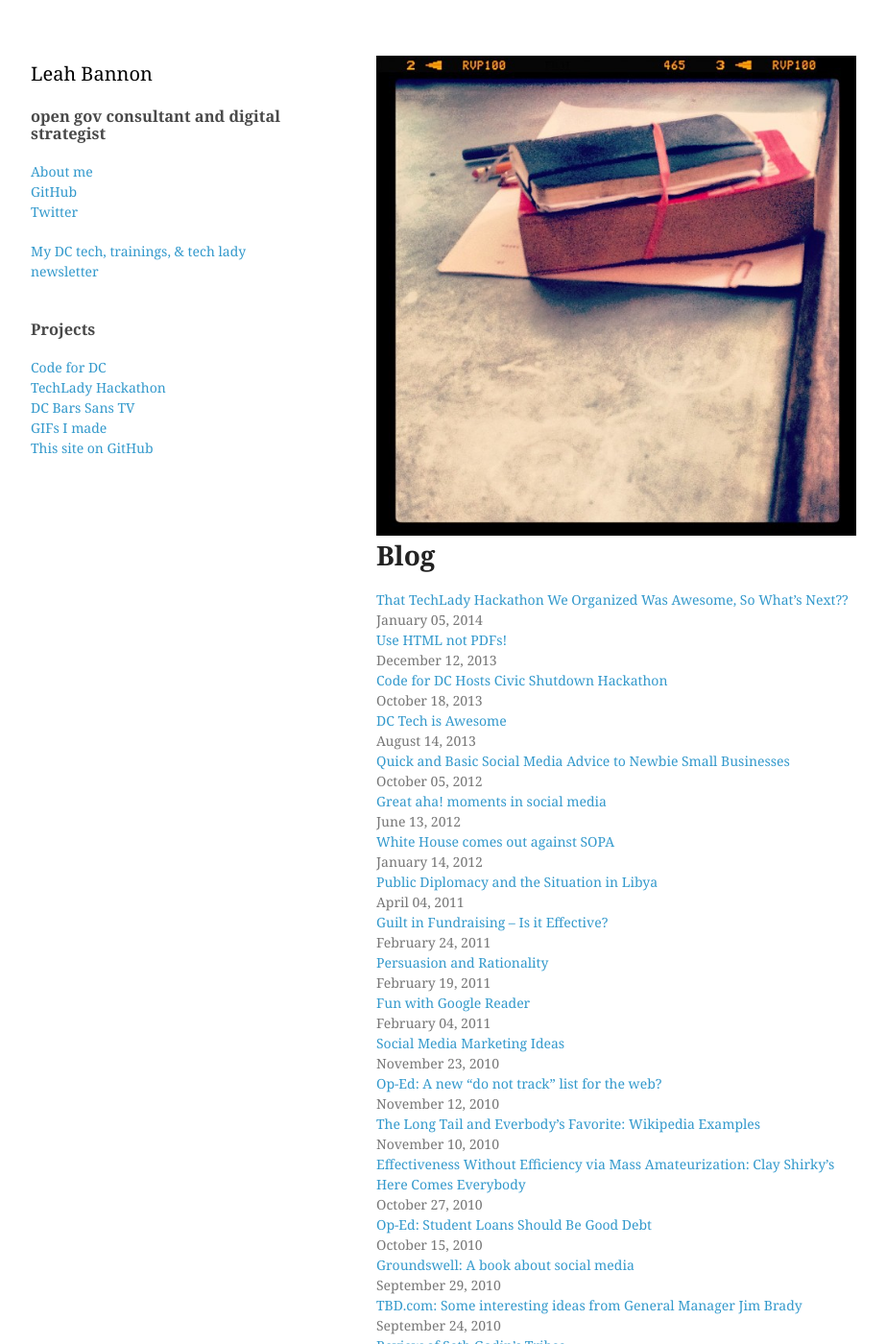
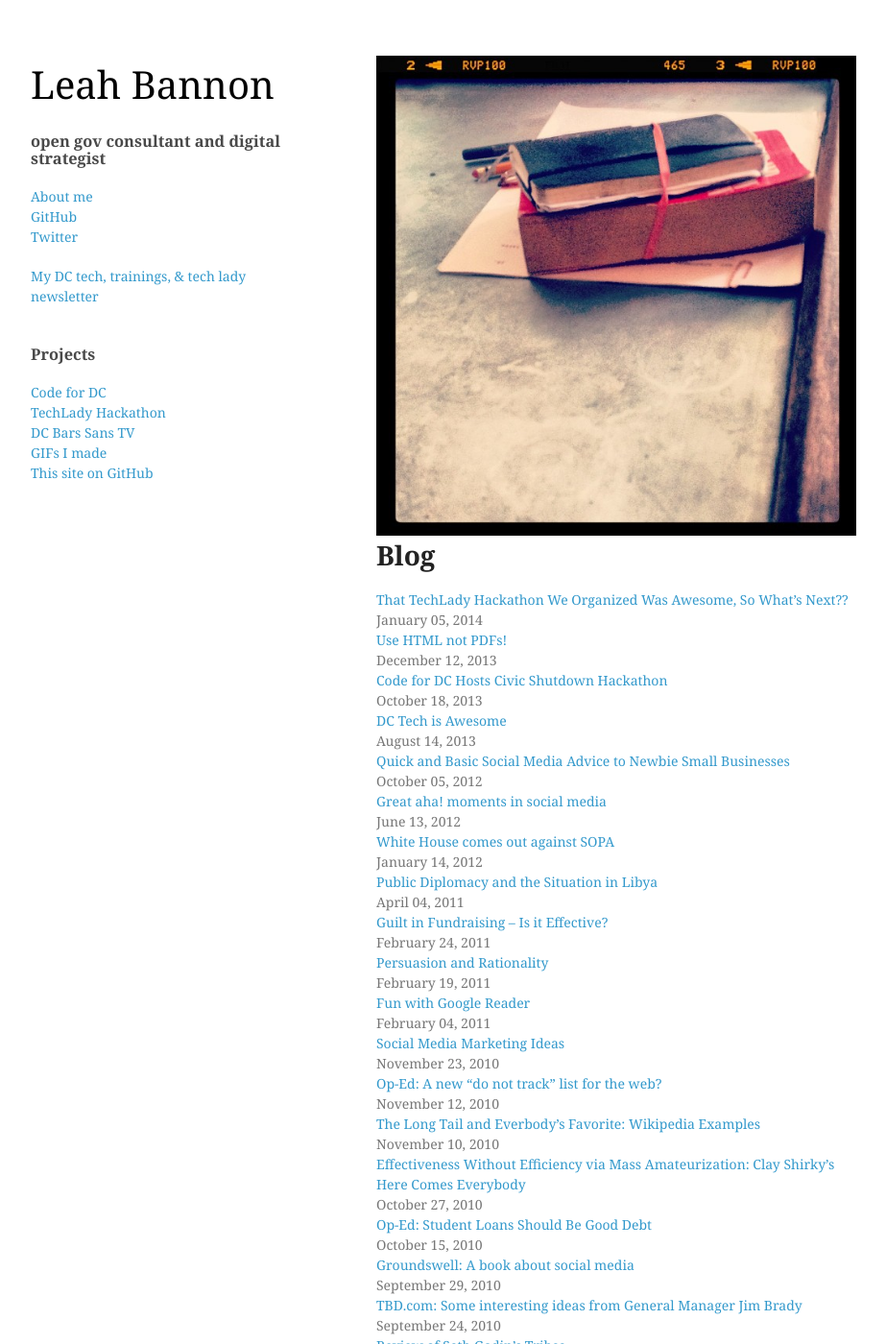
Before and after one commit to leahbannon/old-leah-website, a Jekyll site: the page built from index.html, in a window 1280 px wide and 1400 px high. Shown: the whole window at 96% size, without its empty margins (178-1101 px from the left). Built offline with Jekyll 4.4.1, drawn with Linux system fonts in a browser that asks for light colours.

Commit message:
Update styles.css

```diff
--- a/stylesheets/styles.css
+++ b/stylesheets/styles.css
@@ -26,7 +26,7 @@ h1 {
 
 h1 a {
   color:#000000;
-  font:20px/1.5 Georgia, Times, "Times New Roman", serif;
+  font:40px/1.5 Georgia, Times, "Times New Roman", serif;
 
 }
 
```
